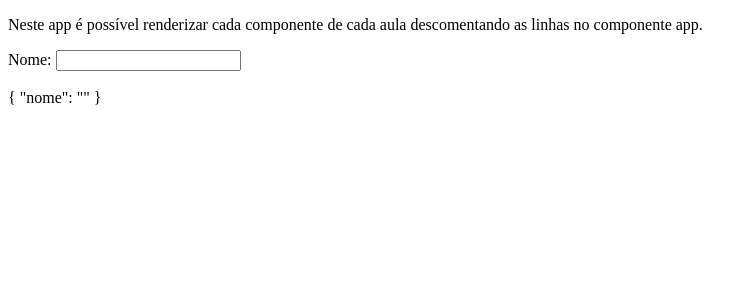
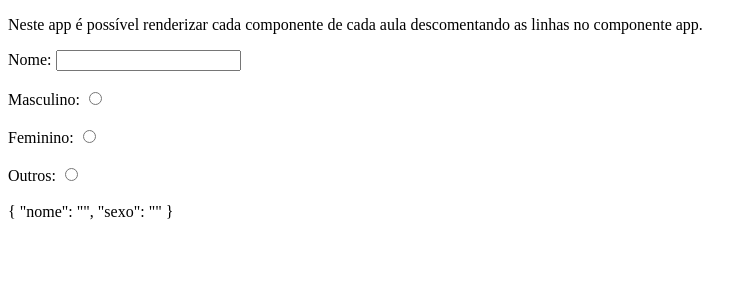
Before and after one commit to alessandroCidney/curso-angular, an Angular app: page / in a window 1280 px wide. Shown: the top 300 px of the page, without its empty margins (0-753 px from the left). Built offline with nearby package versions, Linux system fonts and the light colour scheme.

Commit message:
ngForm (input radio) class

```diff
--- a/src/app/forms/forms.component.html
+++ b/src/app/forms/forms.component.html
@@ -6,5 +6,26 @@
 
   <br><br>
 
+  <label>
+    Masculino:
+    <input type="radio" name="sexo" value="Masculino" ngModel />
+  </label>
+
+  <br><br>
+
+  <label>
+    Feminino:
+    <input type="radio" name="sexo" value="Feminino" ngModel />
+  </label>
+
+  <br><br>
+
+  <label>
+    Outros:
+    <input type="radio" name="sexo" value="Outros" ngModel />
+  </label>
+
+  <br><br>
+
   {{ form.value | json }}
 </form>
```
